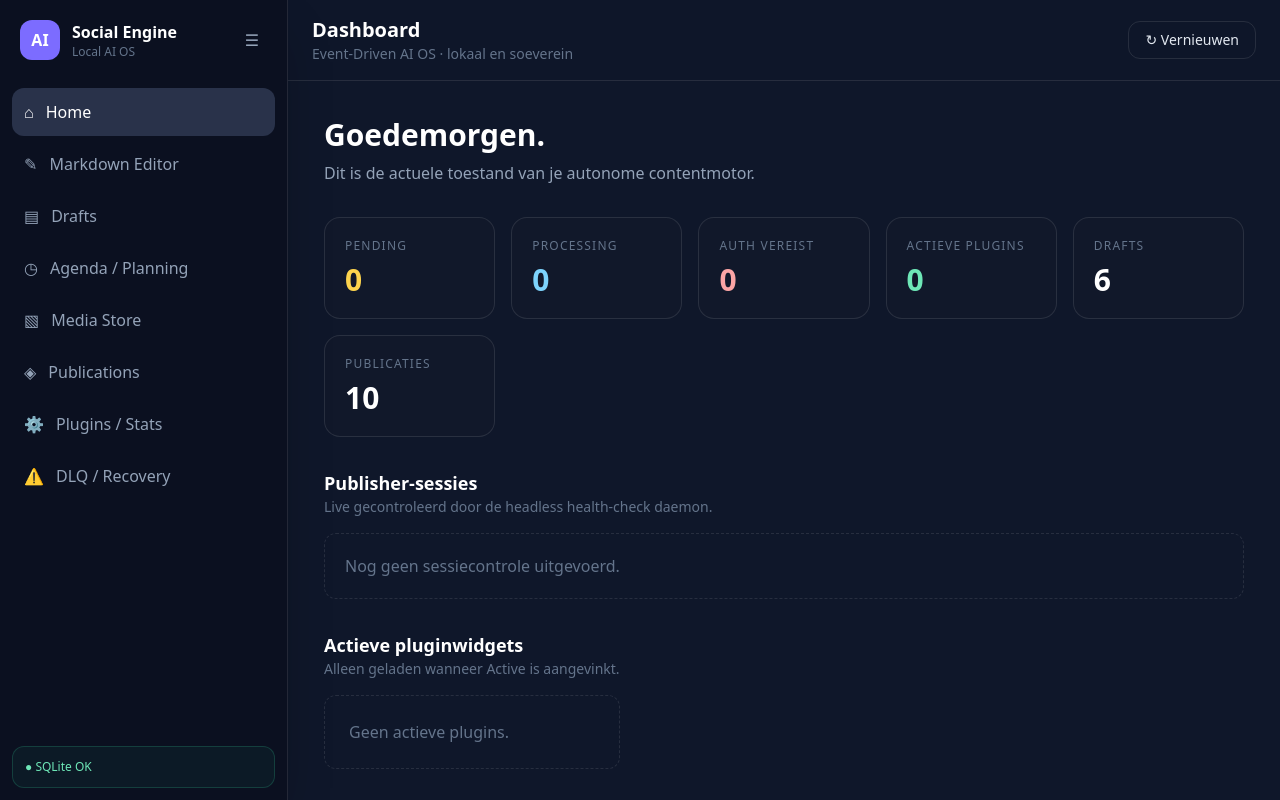
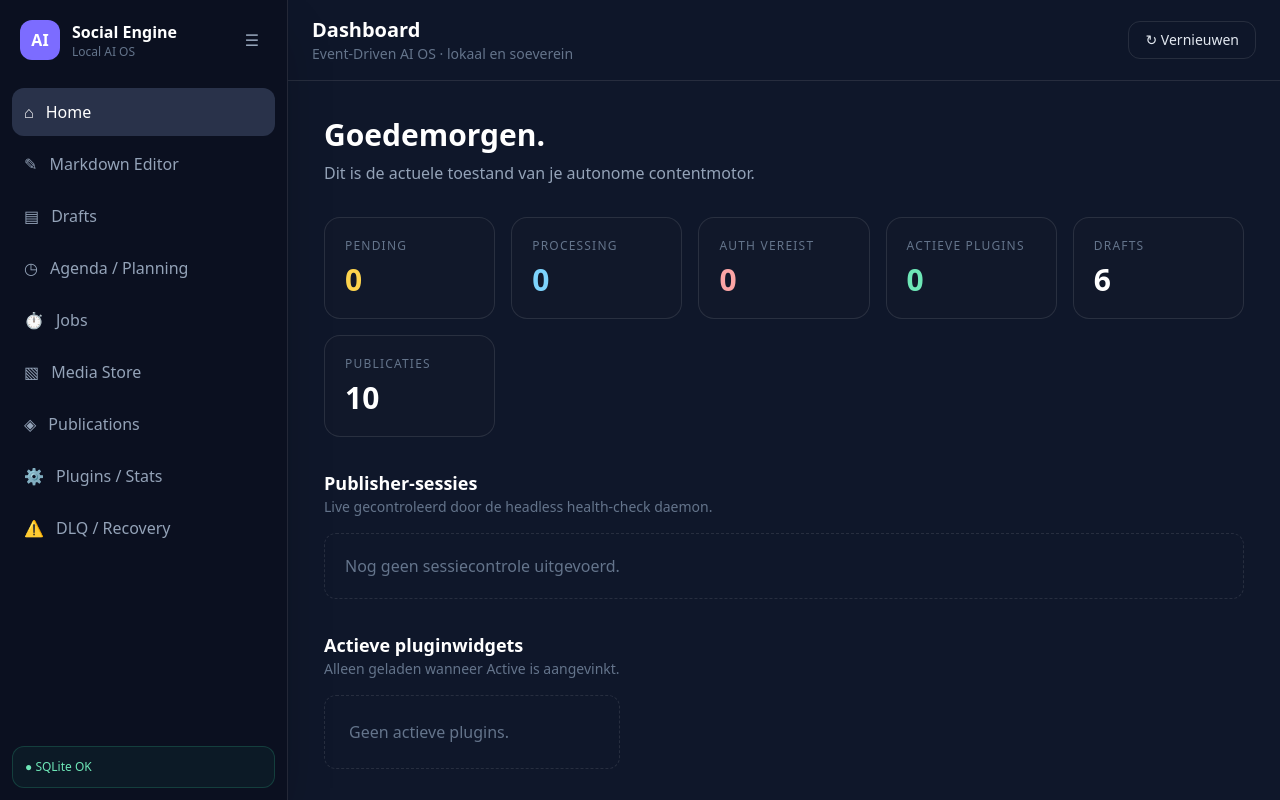
Before and after one commit to N04D/Core-01, a Flask app: page / in a window 1280 px wide. Run offline with Flask 3, Linux system fonts and the light colour scheme; data that the repository does not hold is empty; some libraries are stand-ins or nearby versions.

Commit message:
feat: add playbook discovery and recurring scheduler jobs

```diff
--- a/dashboard/app.py
+++ b/dashboard/app.py
@@ -535,6 +535,46 @@ def create_app(database_path: Path | None = None) -> Flask:
                  "payload": payload, "content_type": media["content_type"] if media else payload.get("content_type", "text"), "media": media}
             )
         return jsonify(records)
+
+    @app.get("/api/playbooks")
+    def playbooks() -> Any:
+        records = []
+        for path in sorted((PROJECT_ROOT / "playbooks").glob("*.py")):
+            if path.name.startswith("__"): continue
+            item = {"name": path.stem, "path": str(path.relative_to(PROJECT_ROOT)), "description": ""}
+            try:
+                text = path.read_text(encoding="utf-8")[:1200]
+                item["description"] = text.split('"""', 2)[1].strip().splitlines()[0] if '"""' in text else ""
+            except OSError: pass
+            contract = PROJECT_ROOT / "playbooks" / "contracts" / f"{path.stem}.contract.json"
+            if contract.is_file():
+                try: item["contract"] = json.loads(contract.read_text(encoding="utf-8"))
+                except json.JSONDecodeError: item["contract"] = None
+            records.append(item)
+        return jsonify(records)
+
+    @app.get("/api/jobs")
+    def jobs() -> Any:
+        with connect() as connection:
+            return jsonify([dict(row) for row in connection.execute("SELECT * FROM scheduled_jobs ORDER BY next_run_at,id")])
+
+    @app.post("/api/jobs")
+    def create_job() -> Any:
+        from core.scheduler import add_job
+        body = request.get_json(silent=True) or {}
+        try:
+            job_id = add_job(app.config["DATABASE"], str(body["playbook"]), str(body["scheduled_time"]), str(body.get("frequency", "ONCE")), body.get("payload") or {})
+        except (KeyError, ValueError) as exc: abort(400, description=str(exc))
+        return jsonify({"id": job_id}), 201
+
+    @app.patch("/api/jobs/<int:job_id>")
+    def update_job(job_id: int) -> Any:
+        status = (request.get_json(silent=True) or {}).get("status")
+        if status not in {"ACTIVE", "PAUSED", "CANCELLED"}: abort(400, description="ongeldige jobstatus")
+        with connect() as connection:
+            cur = connection.execute("UPDATE scheduled_jobs SET status=?,updated_at=CURRENT_TIMESTAMP WHERE id=?", (status, job_id)); connection.commit()
+        if cur.rowcount != 1: abort(404)
+        return jsonify({"id": job_id, "status": status})
 
     @app.get("/api/media")
     def media_library() -> Any:
--- a/dashboard/templates/index.html
+++ b/dashboard/templates/index.html
@@ -61,6 +61,7 @@
         <button data-view="editor" aria-label="Markdown Editor" class="nav-btn flex w-full items-center gap-3 rounded-xl px-3 py-3 text-left text-slate-400 hover:bg-white/10"><span aria-hidden="true">✎</span><span class="nav-label">Markdown Editor</span></button>
         <button data-view="drafts" aria-label="Drafts" class="nav-btn flex w-full items-center gap-3 rounded-xl px-3 py-3 text-left text-slate-400 hover:bg-white/10"><span aria-hidden="true">▤</span><span class="nav-label">Drafts</span></button>
         <button data-view="agenda" aria-label="Agenda / Planning" class="nav-btn flex w-full items-center gap-3 rounded-xl px-3 py-3 text-left text-slate-400 hover:bg-white/10"><span aria-hidden="true">◷</span><span class="nav-label">Agenda / Planning</span></button>
+        <button data-view="jobs" aria-label="Jobs" class="nav-btn flex w-full items-center gap-3 rounded-xl px-3 py-3 text-left text-slate-400 hover:bg-white/10"><span aria-hidden="true">⏱</span><span class="nav-label">Jobs</span></button>
         <button data-view="media-store" aria-label="Media Store" class="nav-btn flex w-full items-center gap-3 rounded-xl px-3 py-3 text-left text-slate-400 hover:bg-white/10"><span aria-hidden="true">▧</span><span class="nav-label">Media Store</span></button>
         <button data-view="publications" aria-label="Publications" class="nav-btn flex w-full items-center gap-3 rounded-xl px-3 py-3 text-left text-slate-400 hover:bg-white/10"><span aria-hidden="true">◈</span><span class="nav-label">Publications</span></button>
         <button data-view="plugins" aria-label="Plugins / Stats" class="nav-btn flex w-full items-center gap-3 rounded-xl px-3 py-3 text-left text-slate-400 hover:bg-white/10"><span aria-hidden="true">⚙</span><span class="nav-label">Plugins / Stats</span></button>
@@ -119,6 +120,17 @@
         <div id="draft-list" class="grid gap-4"></div>
       </section>
 
+      <section id="view-jobs" class="view space-y-6">
+        <div><h2 class="text-2xl font-semibold text-white">Jobs & Playbooks</h2><p class="text-slate-500">Plan dagelijkse, wekelijkse of maandelijkse playbook-runs.</p></div>
+        <div id="playbook-list" class="grid gap-3 md:grid-cols-2"></div>
+        <form id="job-form" class="grid gap-3 rounded-2xl border border-white/10 bg-panel p-5 md:grid-cols-4">
+          <label class="text-sm text-slate-300">Playbook<select id="job-playbook" required class="mt-1 w-full rounded-lg bg-slate-900 p-2"></select></label>
+          <label class="text-sm text-slate-300">Starttijd<input id="job-time" type="datetime-local" required class="mt-1 w-full rounded-lg bg-slate-900 p-2"></label>
+          <label class="text-sm text-slate-300">Frequentie<select id="job-frequency" class="mt-1 w-full rounded-lg bg-slate-900 p-2"><option>ONCE</option><option>DAILY</option><option>WEEKLY</option><option>MONTHLY</option></select></label>
+          <button class="self-end rounded-xl bg-accent px-4 py-2 font-semibold">Job toevoegen</button>
+        </form>
+        <div id="job-list" class="space-y-3"></div>
+      </section>
       <section id="view-agenda" class="view space-y-8">
         <div class="flex flex-wrap items-end justify-between gap-4"><div><h2 class="text-2xl font-semibold text-white">Agenda / Planning</h2><p class="text-slate-500">Van concept en media naar één of meerdere publicatiekanalen.</p></div><div class="flex flex-wrap gap-2"><select id="filter-channel" aria-label="Filter agenda op kanaal" class="rounded-xl border border-white/10 bg-panel px-3 py-2 text-sm"><option value="">Alle kanalen</option></select><select id="filter-status" aria-label="Filter agenda op status" class="rounded-xl border border-white/10 bg-panel px-3 py-2 text-sm"><option value="">Alle statussen</option><option value="DRAFT">Draft</option><option value="SCHEDULED">Ingepland</option><option value="PUBLISHED">Gepubliceerd</option><option value="ERROR">Error</option></select><select id="filter-type" aria-label="Filter agenda op inhoudstype" class="rounded-xl border border-white/10 bg-panel px-3 py-2 text-sm"><option value="">Alle inhoud</option><option value="text">Tekst</option><option value="image">Afbeelding</option><option value="video">Video</option></select></div></div>
         <div class="grid min-h-[36rem] gap-4 xl:grid-cols-[17rem_minmax(0,1fr)_20rem]">
@@ -194,7 +206,7 @@
 <script>
 const state={view:'home',editorArea:'concepten',editorPath:null,editorDirty:false,editorBaseline:'',settingsPlugin:null,authPoll:null,agenda:{drafts:[],routes:[],media:[],feed:[],mode:window.matchMedia('(min-width:640px)').matches?'week':'day',anchor:new Date()},mediaStore:{assets:[],sources:[],targets:[],selected:null,searchTimer:null}};
 let easyMDE=null,suppressEditorChange=false;
-const titles={home:'Dashboard',editor:'Markdown Editor',drafts:'Drafts',agenda:'Agenda / Planning','media-store':'Media Store',publications:'Publications & Stats',plugins:'Plugins & Stats',dlq:'DLQ / Recovery','plugin-settings':'Plugin Settings'};
+const titles={home:'Dashboard',editor:'Markdown Editor',drafts:'Drafts',agenda:'Agenda / Planning',jobs:'Jobs & Playbooks','media-store':'Media Store',publications:'Publications & Stats',plugins:'Plugins & Stats',dlq:'DLQ / Recovery','plugin-settings':'Plugin Settings'};
 const esc=s=>String(s??'').replace(/[&<>"']/g,c=>({'&':'&amp;','<':'&lt;','>':'&gt;','"':'&quot;',"'":'&#039;'}[c]));
 async function api(url, options={}){const r=await fetch(url,{headers:{'Content-Type':'application/json'},...options});const data=await r.json().catch(()=>({}));if(!r.ok)throw new Error(data.error||`HTTP ${r.status}`);return data}
 function toast(message,error=false){const stack=document.getElementById('toast-stack'),id=`toast-${Date.now()}-${Math.random().toString(16).slice(2)}`,item=document.createElement('div');item.id=id;item.setAttribute('role',error?'alert':'status');item.className=`pointer-events-auto flex items-start gap-3 rounded-xl border p-4 shadow-2xl backdrop-blur ${error?'border-red-400/40 bg-red-950/95 text-red-100':'border-emerald-400/30 bg-slate-950/95 text-emerald-100'}`;item.innerHTML=`<span aria-hidden="true">${error?'⚠':'✓'}</span><p class="min-w-0 flex-1 text-sm leading-relaxed">${esc(message)}</p><button type="button" aria-label="Melding sluiten" class="rounded px-1 text-lg leading-none opacity-70 hover:opacity-100">×</button>`;item.querySelector('button').onclick=()=>item.remove();stack.appendChild(item);document.getElementById('live-region').textContent=message;if(!error)setTimeout(()=>item.remove(),6000)}
@@ -257,10 +269,13 @@ async function loadPlugins(){const [plugins,stats]=await Promise.all([api('/api/
 async function togglePlugin(name,active,control){if(!active&&!window.confirm('Deze plugin uitschakelen? Nieuwe events voor dit kanaal kunnen hierdoor niet worden gerouteerd.')){control.checked=true;return}const result=await runAction(control,'Bezig…',async()=>{await api(`/api/plugins/${name}`,{method:'PATCH',body:JSON.stringify({is_active:active})});flash(`Plugin ${active?'geactiveerd':'uitgeschakeld'}`);await Promise.allSettled([loadPlugins(),loadHome()])});if(result===ACTION_FAILED)control.checked=!active}
 async function openPluginSettings(encodedName){state.settingsPlugin=decodeURIComponent(encodedName);await switchView('plugin-settings')}
 function renderAuth(settings){const a=settings.auth;document.getElementById('settings-plugin-name').textContent=`${settings.plugin.icon||'◇'} ${settings.plugin.plugin_name}`;document.getElementById('settings-plugin-type').textContent=`${settings.plugin.type} · Active`;const status=document.getElementById('auth-status');status.textContent=a.status==='CONNECTED'?'● Connected':a.status==='NOT_REQUIRED'?'● Geen auth nodig':'● Auth Required';status.className=`mt-2 text-xl font-semibold ${a.connected?'text-emerald-300':'text-amber-300'}`;document.getElementById('auth-message').textContent=a.message;document.getElementById('auth-file').textContent=a.auth_file||'';const button=document.getElementById('connect-plugin');button.hidden=!a.supported;button.disabled=false;button.textContent=a.connected?'Opnieuw verbinden':'Connect / Inloggen'}
+async function loadJobs(){const [playbooks,jobs]=await Promise.all([api('/api/playbooks'),api('/api/jobs')]);document.getElementById('playbook-list').innerHTML=playbooks.map(p=>`<article class="rounded-xl border border-white/10 bg-panel p-4"><div class="font-medium text-white">${esc(p.name)}</div><p class="mt-1 text-xs text-slate-500">${esc(p.description||p.path)}</p></article>`).join('');document.getElementById('job-playbook').innerHTML=playbooks.map(p=>`<option value="${esc(p.path)}">${esc(p.name)}</option>`).join('');document.getElementById('job-list').innerHTML=jobs.length?jobs.map(j=>`<div class="flex flex-wrap items-center gap-3 rounded-xl border border-white/10 bg-panel p-4"><span class="flex-1 text-sm text-white">${esc(j.playbook)} · ${esc(j.frequency)} · ${esc(j.next_run_at||'klaar')}</span><span class="text-xs text-slate-400">${esc(j.status)}</span>${j.status==='ACTIVE'?`<button onclick="pauseJob(${j.id},this)" class="rounded-lg border border-white/10 px-3 py-1 text-xs">Pauzeren</button>`:''}</div>`).join(''):'<p class="text-slate-500">Geen jobs gepland.</p>'}
+async function createJob(event){event.preventDefault();await runAction(event.submitter,'Opslaan…',async()=>{await api('/api/jobs',{method:'POST',body:JSON.stringify({playbook:document.getElementById('job-playbook').value,scheduled_time:new Date(document.getElementById('job-time').value).toISOString(),frequency:document.getElementById('job-frequency').value,payload:{}})});flash('Job ingepland');await loadJobs()})}
+async function pauseJob(id,control){await runAction(control,'Pauzeren…',async()=>{await api(`/api/jobs/${id}`,{method:'PATCH',body:JSON.stringify({status:'PAUSED'})});await loadJobs()})}
 async function loadPluginSettings(){if(!state.settingsPlugin){await switchView('plugins');return}const settings=await api(`/api/plugins/${encodeURIComponent(state.settingsPlugin)}/settings`);renderAuth(settings)}
 async function connectPlugin(){const button=document.getElementById('connect-plugin');button.disabled=true;button.textContent='Browser starten…';try{const result=await api(`/api/plugins/${encodeURIComponent(state.settingsPlugin)}/authenticate`,{method:'POST',body:'{}'});const progress=document.getElementById('auth-progress');progress.textContent=result.message;progress.classList.remove('hidden');let attempts=0;clearInterval(state.authPoll);state.authPoll=setInterval(async()=>{attempts++;try{const settings=await api(`/api/plugins/${encodeURIComponent(state.settingsPlugin)}/settings`);renderAuth(settings);if(settings.auth.connected||attempts>=150){clearInterval(state.authPoll);progress.textContent=settings.auth.connected?'Verbonden. Sessiestatus veilig opgeslagen.':'Login wacht nog op afronding.'}}catch(e){clearInterval(state.authPoll)}},2000)}catch(e){button.disabled=false;button.textContent='Connect / Inloggen';flash(e.message,true)}}
 async function switchView(view){if(view!==state.view&&state.view==='editor'&&!confirmDiscardEditorChanges())return false;state.view=view;document.querySelectorAll('.view').forEach(e=>e.classList.remove('active'));document.getElementById(`view-${view}`).classList.add('active');document.querySelectorAll('.nav-btn').forEach(e=>{const active=e.dataset.view===view;e.classList.toggle('nav-active',active);if(active)e.setAttribute('aria-current','page');else e.removeAttribute('aria-current')});document.getElementById('page-title').textContent=titles[view];await refreshCurrent();return true}
-async function refreshCurrent(){try{if(state.view==='home')await loadHome();if(state.view==='editor')await loadEditorList();if(state.view==='drafts')await loadDrafts();if(state.view==='agenda')await loadAgenda();if(state.view==='media-store')await loadMediaStore();if(state.view==='publications')await loadPublications();if(state.view==='plugins')await loadPlugins();if(state.view==='dlq')await loadDLQ();if(state.view==='plugin-settings')await loadPluginSettings()}catch(e){flash(e.message,true);if(state.view==='plugin-settings')await switchView('plugins')}}
+async function refreshCurrent(){try{if(state.view==='home')await loadHome();if(state.view==='editor')await loadEditorList();if(state.view==='drafts')await loadDrafts();if(state.view==='agenda')await loadAgenda();if(state.view==='jobs')await loadJobs();if(state.view==='media-store')await loadMediaStore();if(state.view==='publications')await loadPublications();if(state.view==='plugins')await loadPlugins();if(state.view==='dlq')await loadDLQ();if(state.view==='plugin-settings')await loadPluginSettings()}catch(e){flash(e.message,true);if(state.view==='plugin-settings')await switchView('plugins')}}
 const sidebar=document.getElementById('sidebar'),sidebarBackdrop=document.getElementById('sidebar-backdrop'),sidebarOpener=document.getElementById('open-sidebar'),mobileQuery=window.matchMedia('(max-width:1023px)');let sidebarReturnFocus=null;
 function openMobileSidebar(){if(!mobileQuery.matches)return;sidebarReturnFocus=document.activeElement;sidebar.classList.add('mobile-open');sidebarBackdrop.classList.remove('hidden');sidebarOpener.setAttribute('aria-expanded','true');sidebar.removeAttribute('aria-hidden');sidebar.inert=false;sidebar.querySelector('.nav-btn')?.focus()}
 function closeMobileSidebar(restoreFocus=true){if(!mobileQuery.matches)return;sidebar.classList.remove('mobile-open');sidebarBackdrop.classList.add('hidden');sidebarOpener.setAttribute('aria-expanded','false');sidebar.setAttribute('aria-hidden','true');sidebar.inert=true;if(restoreFocus)(sidebarReturnFocus||sidebarOpener).focus()}
@@ -271,6 +286,7 @@ window.addEventListener('beforeunload',event=>{if(!state.editorDirty)return;even
 document.getElementById('connect-plugin').onclick=connectPlugin;
 document.getElementById('dlq-filter').onclick=loadDLQ;
 document.getElementById('schedule-form').onsubmit=createSchedule;
+document.getElementById('job-form').onsubmit=createJob;
 document.getElementById('draft-search').oninput=renderAgendaDrafts;
 document.getElementById('edit-selected-draft').onclick=editSelectedDraft;
 document.getElementById('schedule-media').onchange=renderSelectedMedia;
```
Also changed, not shown: core/scheduler.py (added, +30 -0 lines), core/setup_database.py (+12 -0 lines), tests/test_scheduler.py (added, +20 -0 lines).
